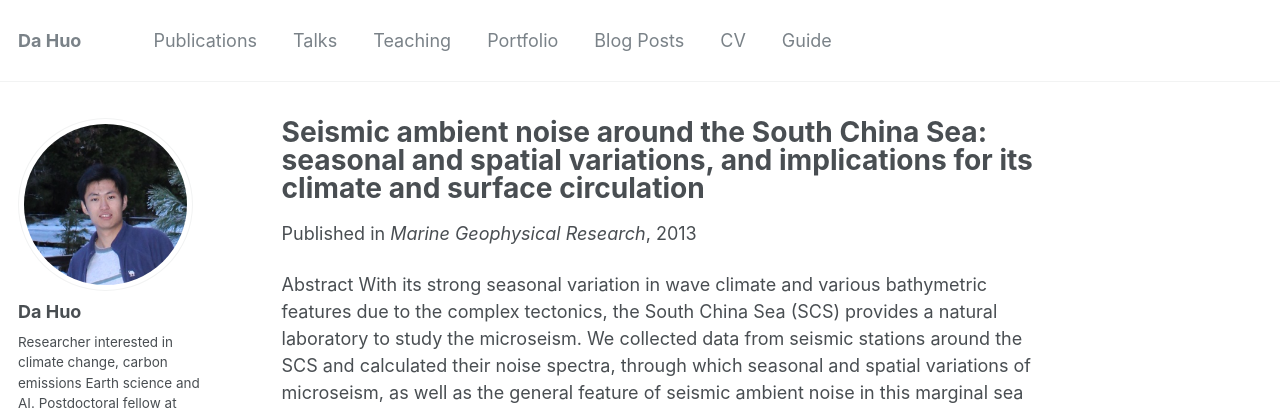
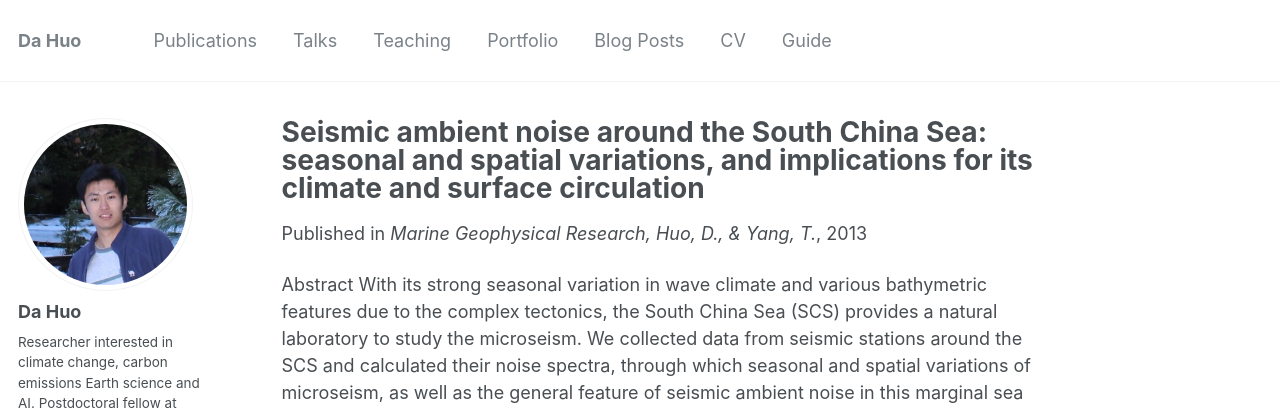
Before and after one commit to dh107/dh107.github.io, a Jekyll site: the page built from _publications/2009-10-01-paper-title-number-1.md, in a window 1280 px wide and 1249 px high. Shown: the top 410 px of the window. Built offline with Jekyll 4.4.1, drawn with Linux system fonts in a browser that asks for light colours; some web fonts are replaced.

Commit message:
academic template

```diff
--- a/_publications/2009-10-01-paper-title-number-1.md
+++ b/_publications/2009-10-01-paper-title-number-1.md
@@ -1,10 +1,10 @@
 ---
 title: "Seismic ambient noise around the South China Sea: seasonal and spatial variations, and implications for its climate and surface circulation"
 collection: publications
-permalink: /publication/2013-05-26-Seismic ambient noise around the South China Sea
+permalink: /publication/2013-05-26-Seismic-ambient-noise
 excerpt: 'This paper is about seismic data processing for better understanding of seismic ambient noise using power spectral density and probability density function.'
 date: 2013-05-26
-venue: 'Marine Geophysical Research'
+venue: 'Marine Geophysical Research,  Huo, D., & Yang, T.'
 paperurl: 'https://link.springer.com/content/pdf/10.1007/s11001-013-9176-6.pdf'
 
 ---
```
